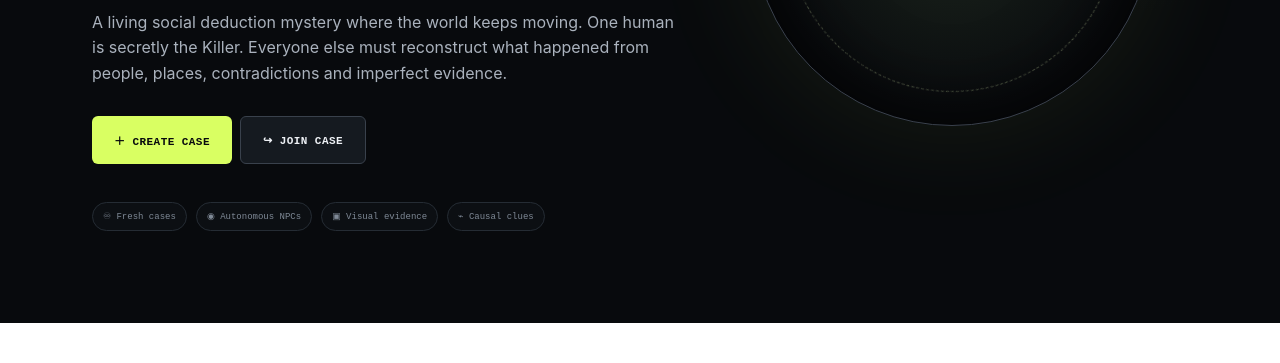
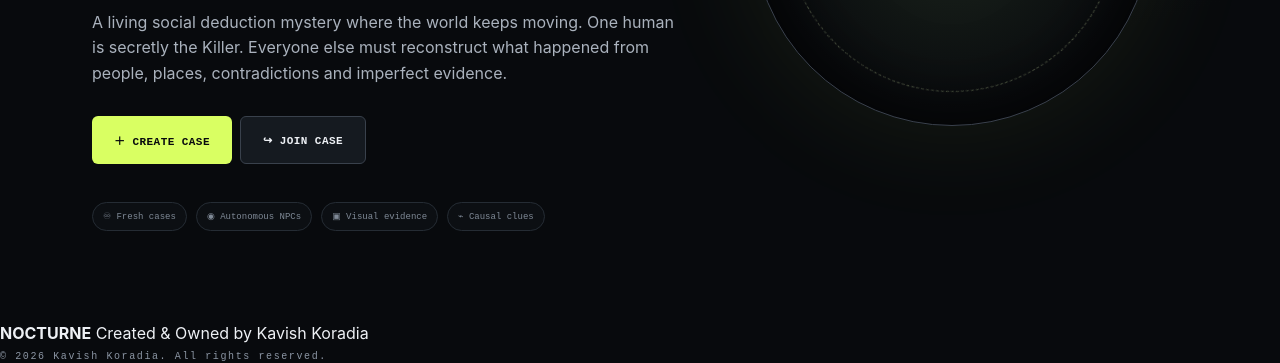
Before and after one commit to kling-cyber/nocturne, a plain HTML site: page nocturne-vercel-3.5/frontend/index.html in a window 1280 px wide. Shown: the part 535-898 px from the top of the page. Before the commit the page ends 858 px from the top, so only its background shows below. Drawn offline with nearby package versions, Linux system fonts and the light colour scheme.

Commit message:
Update index.html

```diff
--- a/nocturne-vercel-3.5/frontend/index.html
+++ b/nocturne-vercel-3.5/frontend/index.html
@@ -81,7 +81,13 @@
   </div>
 </section>
 </main>
-
+<footer class="siteFooter">
+  <div>
+    <strong>NOCTURNE</strong>
+    <span>Created &amp; Owned by Kavish Koradia</span>
+  </div>
+  <small>© 2026 Kavish Koradia. All rights reserved.</small>
+</footer>
 <div id="questionModal" class="modal hide" role="dialog" aria-modal="true" aria-labelledby="qTitle"><div class="modalCard"><button class="modalClose" onclick="closeQuestion()" aria-label="Close">×</button><small>LIVE INTERVIEW</small><h2 id="qTitle">Incoming question</h2><p id="qFrom"></p><div class="questionBox" id="qText"></div><label>YOUR ANSWER<textarea id="answerInput" maxlength="700" placeholder="Answer in your own words. You control what your character says."></textarea></label><button class="primary wide" onclick="answerQuestion()">SEND ANSWER</button></div></div>
 <div id="modal" class="modal hide" role="dialog" aria-modal="true" aria-labelledby="modalTitle">
   <div class="modalCard">
```
